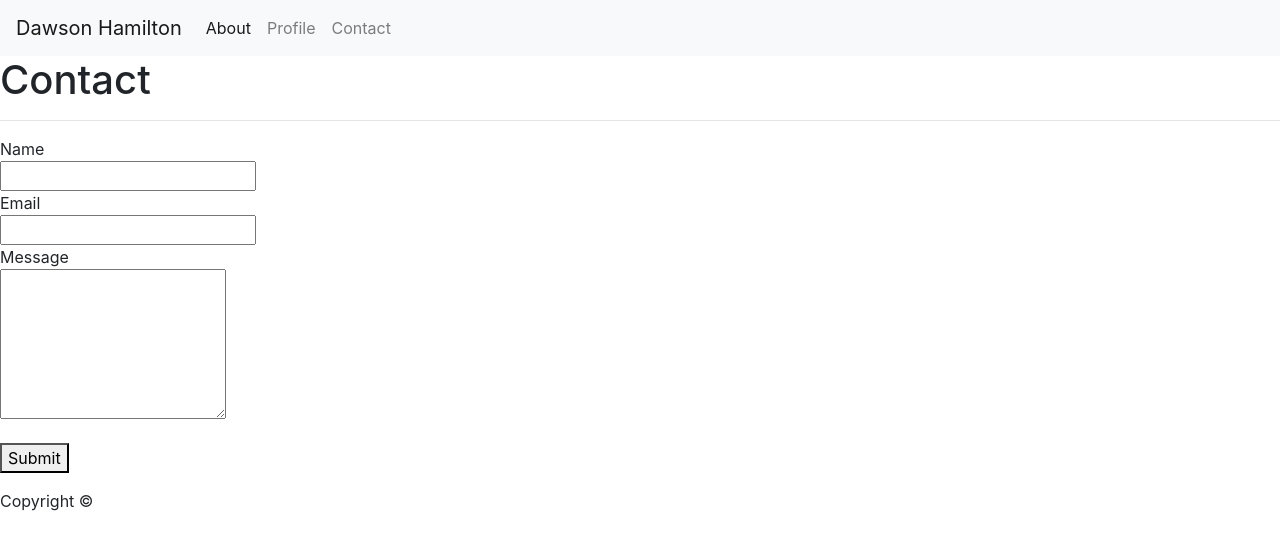
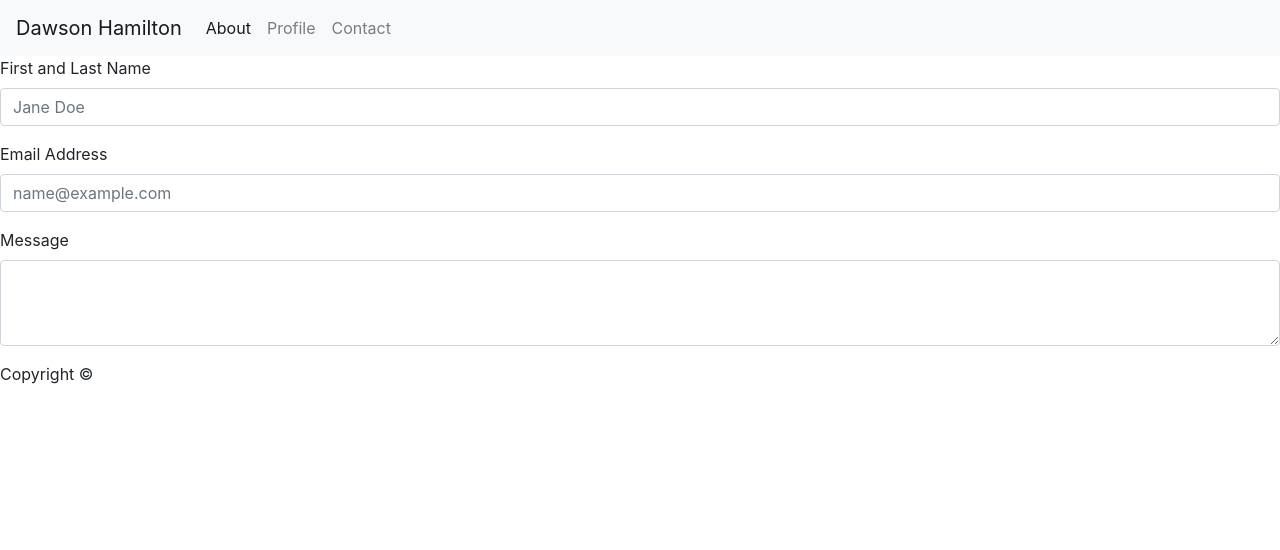
Before and after one commit to dawson-hamilton/port-boot-strap, a plain HTML site: page contact.html in a window 1280 px wide. Drawn offline with nearby package versions, Linux system fonts and the light colour scheme.

Commit message:
changing the contact page using bootstrap

```diff
--- a/contact.html
+++ b/contact.html
@@ -33,23 +33,20 @@
         </div>
     </nav>
 
-    <section class="main-bio">
-        <form action="action_page.php">
-            <h1 class="content-header">Contact</h1>
-            <hr>
-
-            Name<br>
-            <input type="text" name="firstAndLast"><br>
-
-            Email<br>
-            <input type="text" name="email"><br>
-
-            Message<br>
-            <textarea style="height: 150px" type="text" name="message"></textarea><br>
-            <br>
-            <button id="submit-button" type="button" value="Submit">Submit</button>
-        </form>
-    </section>
+    <form>
+        <div class="form-group">
+            <label for="exampleFormControlInput1">First and Last Name</label>
+            <input type="text" class="form-control" id="exampleFormControlInput1" placeholder="Jane Doe">
+        </div>
+        <div class="form-group">
+            <label for="exampleFormControlInput1">Email Address</label>
+            <input type="email" class="form-control" id="exampleFormControlInput1" placeholder="name@example.com">
+        </div>
+        <div class="form-group">
+            <label for="exampleFormControlTextarea1">Message</label>
+            <textarea class="form-control" id="exampleFormControlTextarea1" rows="3"></textarea>
+        </div>
+    </form>
     <footer>
         <p id="footer-font">Copyright &#169</p>
     </footer>
```
